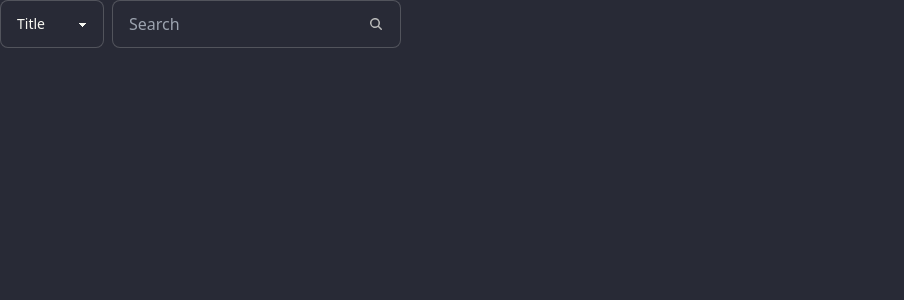
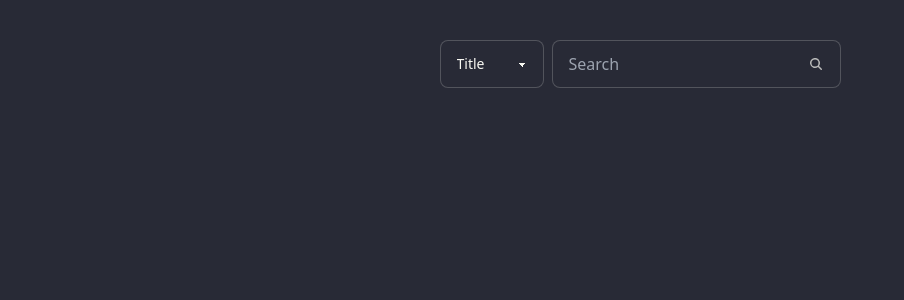
Before and after one commit to HyeonjuAn/library-app, a React (Vite) app in the folder client/: page /search in a window 1280 px wide. Shown: the top 300 px of the page, without its empty margins (0-904 px from the left). Built offline with nearby package versions, Linux system fonts and the light colour scheme.

Commit message:
Update SearchBar.jsx

```diff
--- a/client/src/components/SearchBar.jsx
+++ b/client/src/components/SearchBar.jsx
@@ -10,7 +10,7 @@ const SearchBar = ({ onSearch }) => {
     };
 
     return (
-        <form onSubmit={handleSubmit} className="form-control flex flex-row gap-2">
+        <form onSubmit={handleSubmit} className="form-control flex flex-row gap-2 justify-center py-10">
             <select
                 className="select select-bordered"
                 value={searchType}
```
